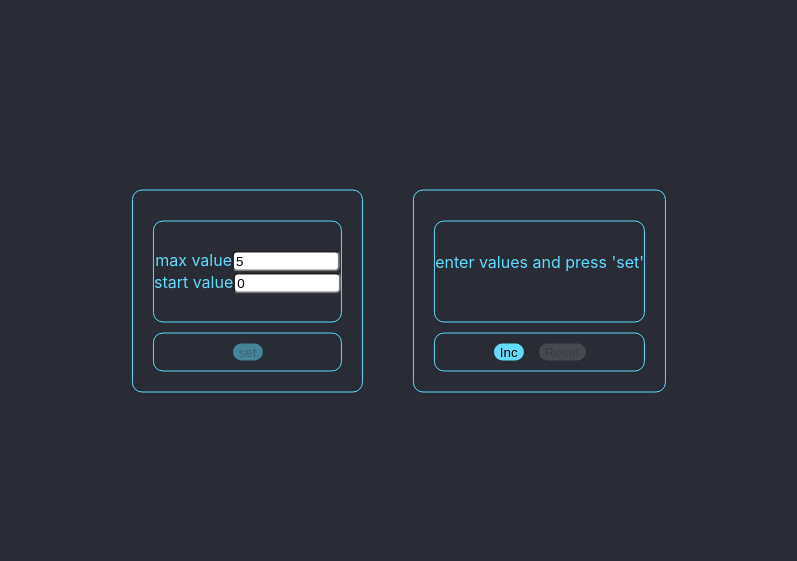
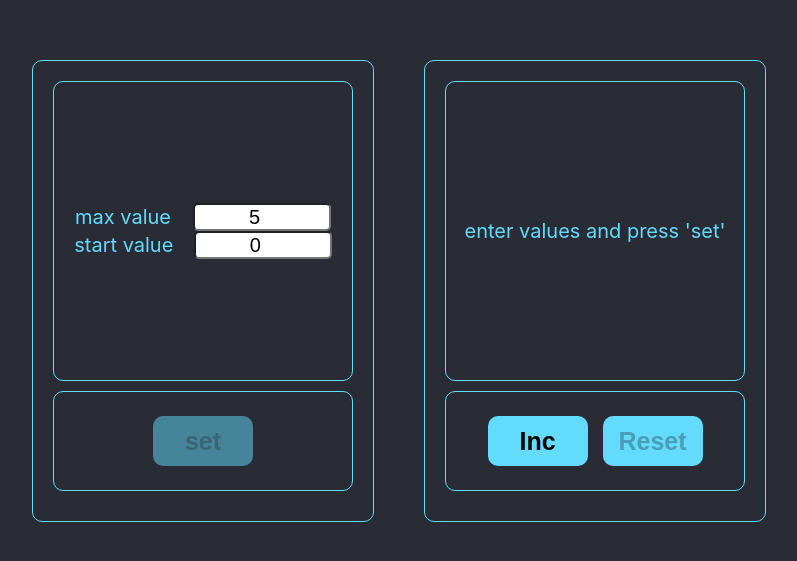
Before and after one commit to pasosh12/counters, a React (Create React App) app: page / in a window 1280 px wide. Shown: the part 109-670 px from the top of the page, without its empty margins (241-1038 px from the left). Built offline with nearby package versions, Linux system fonts and the light colour scheme.

Commit message:
stylization finished

```diff
--- a/src/App.css
+++ b/src/App.css
@@ -1,3 +1,9 @@
+* {
+    box-sizing: border-box;
+    margin: 0;
+    padding: 0;
+}
+
 body {
     background-color: #292C35;
     height: 100%;
@@ -5,58 +11,78 @@ body {
 
 .container {
     display: flex;
+    height: 100vh;
     flex-direction: row;
-    position: absolute;
-    top: 50%;
-    left: 50%;
-    transform: translate(-50%, -50%);
+    justify-content: center;
+    align-items: center;
     gap: 50px;
+    flex-wrap: wrap;
 }
 
-.counter_window {
+.counter_window,.settings_window {
     border: 1px solid #63DBFD;
     border-radius: 10px;
     padding: 20px;
 }
-.settings_window {
+
+.display {
+    width: 300px;
+    background-color: #292C35;
     border: 1px solid #63DBFD;
     border-radius: 10px;
-    padding: 20px;
-}
-.display {
-    /*background-color: #63DBFD;*/
-    background-color: #292C35;
-    border: 1px solid #63DBFD;
-    margin: 10px auto;
-    border-radius: 10px;
-    min-height: 100px;
+    min-height: 300px;
+    max-width: 300px;
     display: flex;
     flex-direction: column;
     justify-content: center;
     align-items: center;
     color: #63DBFD;
+    padding: 0 10px;
+    font-size: 20px;
+
+    .counter {
+        text-align: center;
+        margin: 0 auto;
+    }
+
     .error_input {
         background-color: red;
         border: 1px solid red;
         color: black;
     }
+
     .error {
         color: red;
     }
+
+    .display_row {
+        width: 100%;
+        display: flex;
+        flex-direction: row;
+        justify-content: space-around;
+        align-items: center;
+    }
 }
-.input{
-    width: 100px;
+
+.input {
+    width: 138px;
+    height: 28px;
     border-radius: 5px;
+    font-size: 20px;
+    text-align: center;
 }
-.buttons {
-    min-width:150px;
+
+.buttons_container {
+    min-height: 100px;
+    max-width: 300px;
     display: flex;
     justify-content: center;
-    align-content: center;
+    align-items: center;
     border: 1px solid #63DBFD;
     border-radius: 10px;
     background-color: #292C35;
     gap: 15px;
+    margin: 10px 0;
     padding: 10px 0;
 }
 
@@ -64,10 +90,18 @@ body {
     background-color: #63DBFD;
     border: #63DBFD;
     border-radius: 10px;
+    width: 100px;
+    min-height: 50px;
+    font-size: 25px;
+    font-weight: bold;
 }
 
 .button_disabled {
     opacity: 0.5;
-    border: none;
-    border-radius: 10px;
+    cursor: not-allowed;
 }
+@media (max-width: 768px) {
+    .container {
+        flex-direction: column;
+    }
+}
--- a/src/App.tsx
+++ b/src/App.tsx
@@ -1,6 +1,5 @@
 import React from 'react';
 import './App.css';
-import {Button} from './Button';
 import {Display} from "./Display";
 import {SettingsDisplay} from "./SettingsDisplay";
 
@@ -14,13 +13,13 @@ function App() {
     const [errorFlag, setErrorFlag] = React.useState<boolean>(false);
     const [isMessageActive, setMessageActive] = React.useState<boolean>(true);
     const [buttonsDisabled, setButtonsDisabling] = React.useState<boolean>(false);
+    const isIncDisabled = counter === maxCounter;
     const isResetDisabled = counter === 0
-    const isIncDisabled = counter === maxCounter;
 
     React.useEffect(() => {
         if (counter === maxCounter) setLimitFlag(true);
         else setLimitFlag(false);
-    }, [counter])
+    }, [counter, maxCounter])
 
     const onIncHandler = () => {
         if (counter < maxCounter) setCounter(counter + 1);
--- a/src/Display.tsx
+++ b/src/Display.tsx
@@ -17,23 +17,30 @@ export const Display = ({
                             isResetDisabled, isIncDisabled, errorFlag, buttonsDisabled,
                             isMessageActive
                         }: Props) => {
+    console.log('isIncDisabled',isIncDisabled)
+    console.log('isResetDisabled',isResetDisabled)
+    console.log('buttonsDisabled',buttonsDisabled)
+    console.log('isIncDisabled && buttonsDisabled',(isIncDisabled && buttonsDisabled))
+    console.log('isResetDisabled && buttonsDisabled',(isResetDisabled && buttonsDisabled))
     return (
         <div>
             <div className="display">
+                <div className={'counter'}>
                 {errorFlag ? <div className={"error"}>Invalid values</div> :
                     (isMessageActive ? <div>enter values and press 'set'</div> :
                             <div className={limitFlag ? "error" : ''}>{counter}</div>
                     )
                 }
-                <br/>
+                </div>
             </div>
-            <div className="buttons">
-                <Button className={isIncDisabled || buttonsDisabled ? 'button_disabled' : 'button'} title={'Inc'}
+
+            <div className="buttons_container">
+                <Button className={`button ${isIncDisabled || buttonsDisabled ? 'button_disabled' : ''}`} title={'Inc'}
                         onClick={onIncHandler} disabled={buttonsDisabled || isIncDisabled}/>
                 <Button
-                    className={isResetDisabled || counter === 0 || buttonsDisabled ? 'button_disabled' : 'button'}
+                    className={`button ${isResetDisabled && buttonsDisabled ? 'button_disabled' : ''}`}
                     title={'Reset'}
-                    onClick={onResetHandler} disabled={buttonsDisabled || isResetDisabled}/>
+                    onClick={onResetHandler} disabled={(buttonsDisabled || isResetDisabled)}/>
             </div>
         </div>
     )
--- a/src/SettingsDisplay.tsx
+++ b/src/SettingsDisplay.tsx
@@ -30,12 +30,13 @@ export const SettingsDisplay = ({
 
     React.useEffect(() => {
         setErrorFlag(localStart >= localMax || localStart < 0 || localMax < 0)
-    }, [localStart, localMax]);
+    }, [localStart, localMax, setErrorFlag]);
 
     const changingValues = () => {
         disablingButtons(true)
         activateSetButton(true)
         setMessageActive(true)
+        setCounter(0)
         localStorage.removeItem('minCounter');
         localStorage.removeItem('maxCounter');
     }
@@ -65,20 +66,19 @@ export const SettingsDisplay = ({
         <div>
             <div className="display">
                 <div className="display_row">
-                    max value
+                    <p>max value</p>
                     <input className={`input ${errorFlag ? 'error_input' : ''}`} type={"number"}
                            onChange={(e) => maxHandler(Number(e.currentTarget.value))}
                            value={localMax}/>
                 </div>
                 <div className="display_row">
-
-                    start value
-                    <input className={`input ${errorFlag ? 'error_input' : ''}`} type={"number"}
-                           onChange={(e) => startHandler(Number(e.currentTarget.value))}
-                           value={localStart}/>
+                    <p>start value</p>
+                        <input className={`input ${errorFlag ? 'error_input' : ''}`} type={"number"}
+                               onChange={(e) => startHandler(Number(e.currentTarget.value))}
+                               value={localStart}/>
                 </div>
             </div>
-            <div className="buttons">
+            <div className="buttons_container">
                 <Button title={'set'} className={`button ${isSetButtonActive ? '' : 'button_disabled'}`}
                         disabled={!isSetButtonActive} onClick={onSetHandler}/>
             </div>
```
